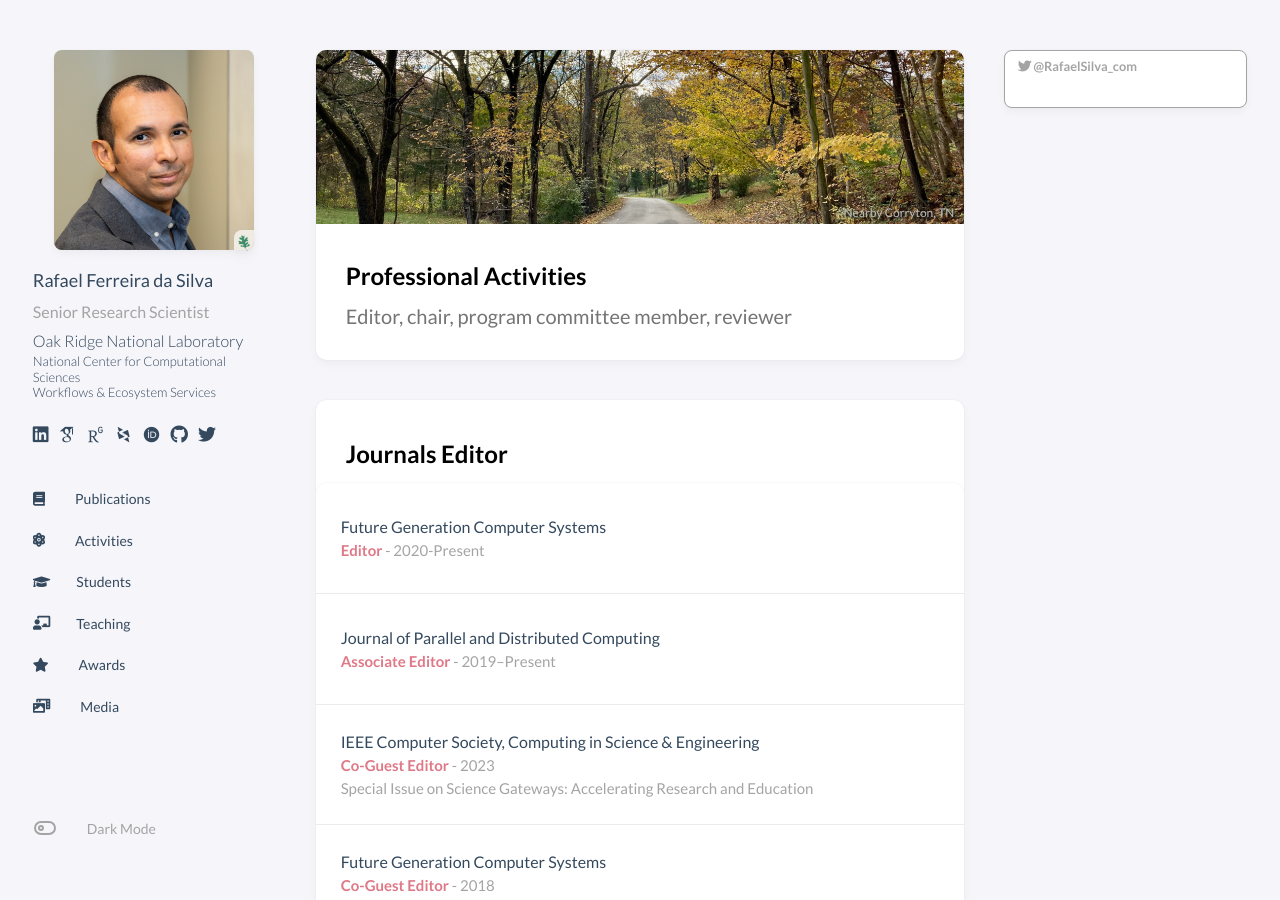
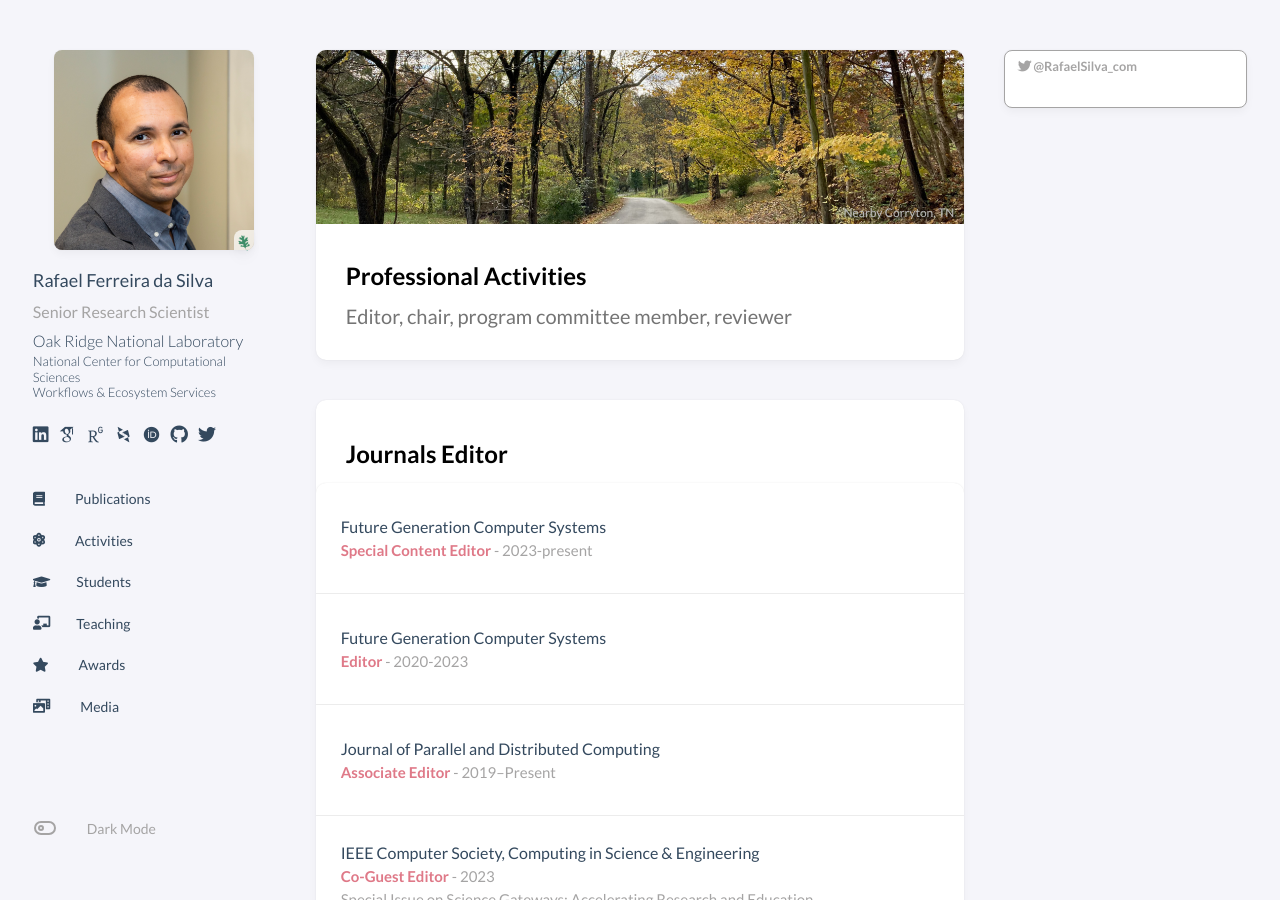
Before and after one commit to rafaelfsilva/rafaelfsilva.github.io, a Jekyll site: the page built from _pages/activities.html, in a window 1280 px wide and 900 px high. Built offline with Jekyll 4.4.1, drawn with Linux system fonts in a browser that asks for light colours; some web fonts are replaced; a script that is not in the unit is left out; comment, search, counter and statistics services are not loaded.

Commit message:
Update activities_editor.yml

```diff
--- a/_data/activities_editor.yml
+++ b/_data/activities_editor.yml
@@ -1,6 +1,11 @@
+- journal: Future Generation Computer Systems
+  role: Special Content Editor
+  year: 2023-present
+  link: https://www.journals.elsevier.com/future-generation-computer-systems
+
 - journal: Future Generation Computer Systems
   role: Editor
-  year: 2020-Present
+  year: 2020-2023
   link: https://www.journals.elsevier.com/future-generation-computer-systems
 
 - journal: Journal of Parallel and Distributed Computing
```
